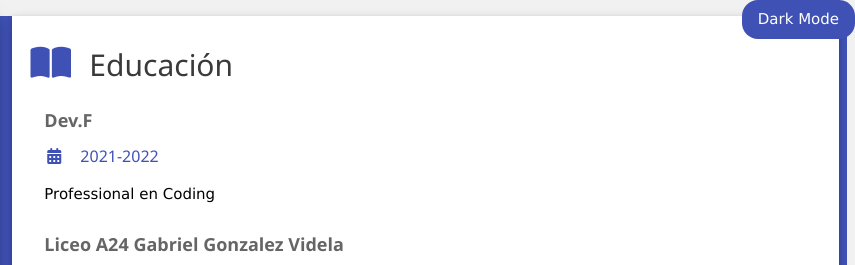
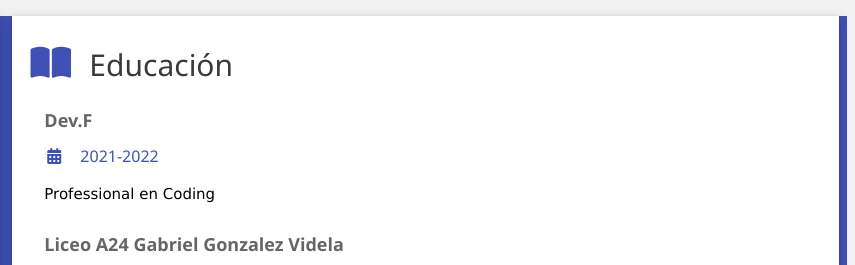
Before and after one commit to AvrilDaboin18/Master-marvel-repo18, a plain HTML site: page 2-HTML/portfolio/Proyect3-CV/CV.html in a window 1280 px wide. Shown: the top 265 px of the page, 425-1280 px from the left. Drawn offline with nearby package versions, Linux system fonts and the light colour scheme.

Commit message:
Intro a JS pt.1?

```diff
--- a/2-HTML/portfolio/Proyect3-CV/CV.html
+++ b/2-HTML/portfolio/Proyect3-CV/CV.html
@@ -22,7 +22,7 @@
 
   <div class="w3-row-padding">
 
-    <button onclick="myFunction()" class="dark-mode w3-button w3-indigo w3-round-xlarge w3-display-topright w3-padding">Dark Mode</button>
+    <!-- <button onclick="myFunction()" class="dark-mode w3-button w3-indigo w3-round-xlarge w3-display-topright w3-padding">Dark Mode</button> -->
 
 <!-- Barra Izquierda -->
     <div class="w3-third">
```
